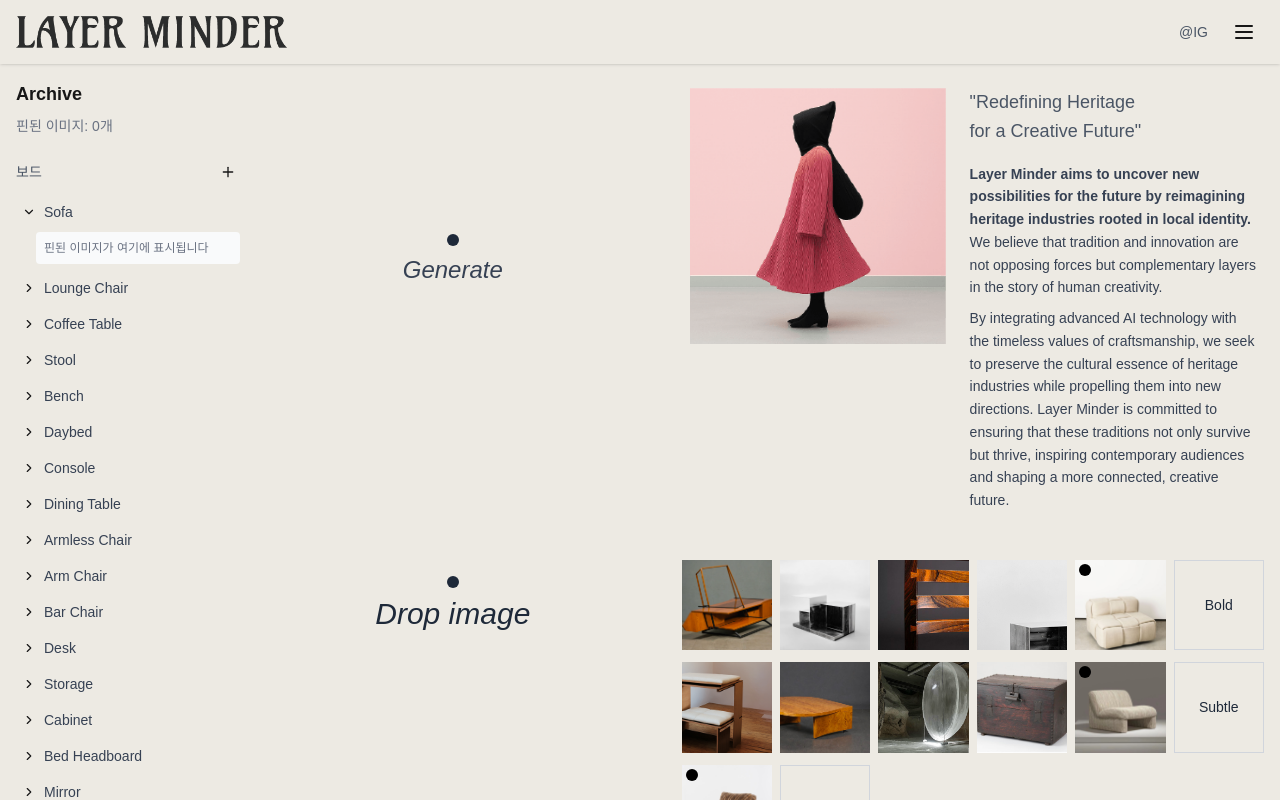
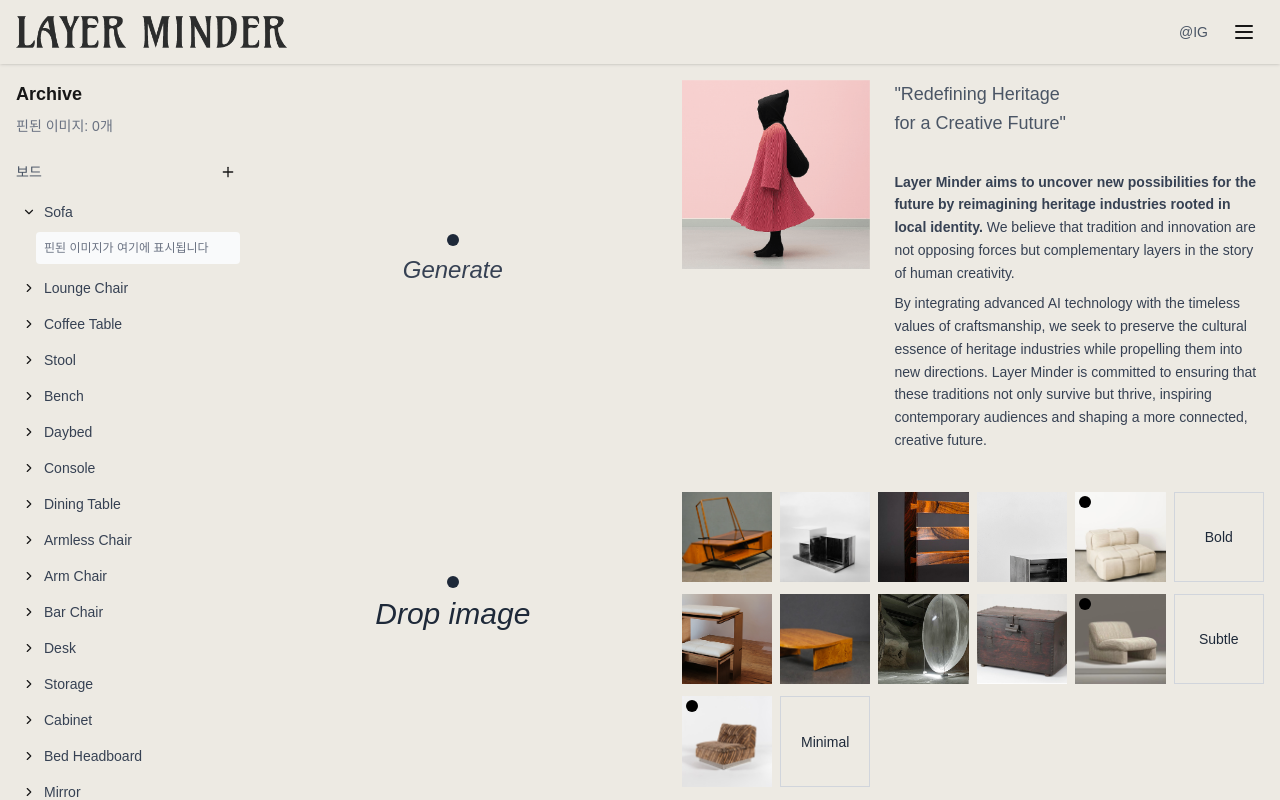
Before and after one commit to jaesi/LayerminderV1.0, a Next.js app in the folder layerminderFE/frontend/: page / in a window 1280 px wide. Built offline with nearby package versions, Linux system fonts and the light colour scheme.

Commit message:
fix: brand description 영역 비율 수정

```diff
--- a/layerminderFE/frontend/src/app/page.tsx
+++ b/layerminderFE/frontend/src/app/page.tsx
@@ -76,18 +76,19 @@ export default function HomePage() {
           {/* 갤러리 */}
           <div className="w-3/5 flex flex-col">
             {/* 브랜드 설명 */}
-            <div className="p-6 flex items-start gap-6" style={{ backgroundColor: '#edeae3' }}>
+            <div className="p-4" style={{ backgroundColor: '#edeae3' }}>
+              <div className="grid grid-cols-6 gap-2">
                 {/* 브랜드 이미지 */}
-              <div className="flex-shrink-0">
+                <div className="col-span-2 flex items-start justify-center">
                   <img
                     src="/images/layminder.png"
                     alt="Layer Minder Brand"
-                  className="w-64 h-auto object-contain"
+                    className="w-full h-auto object-contain"
                   />
                 </div>
 
-              <div className="flex-1">
-                <h2 className="text-lg font-light text-gray-600 leading-relaxed">
+                <div className="col-span-4 flex flex-col justify-start pl-4">
+                  <h2 className="text-lg font-light text-gray-600 leading-relaxed mb-4">
                     &quot;Redefining Heritage<br />
                     for a Creative Future&quot;
                   </h2>
@@ -108,6 +109,7 @@ export default function HomePage() {
                   </div>
                 </div>
               </div>
+            </div>
 
             <Gallery
               onTogglePin={togglePin}
```
Lines whose indentation alone changed are shown as unchanged.
